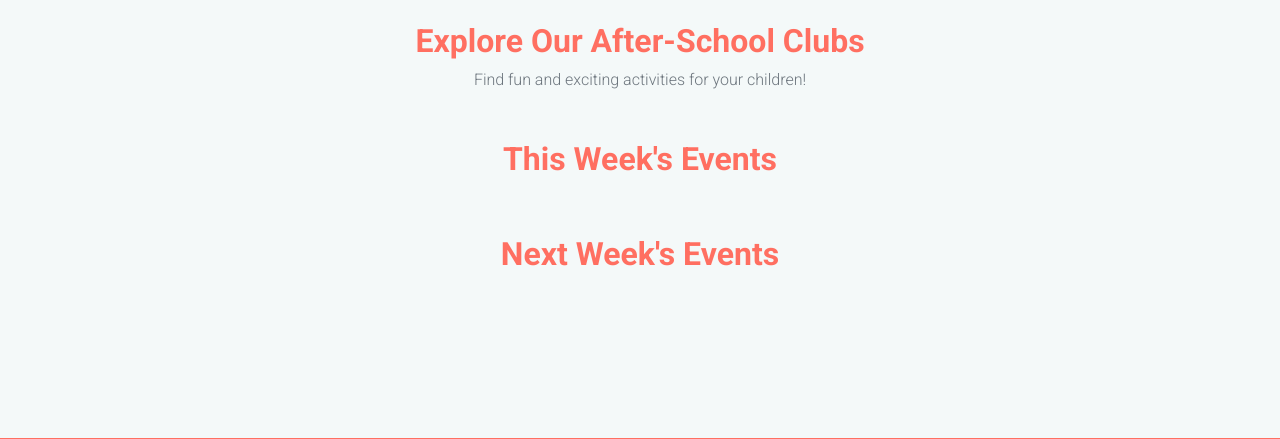
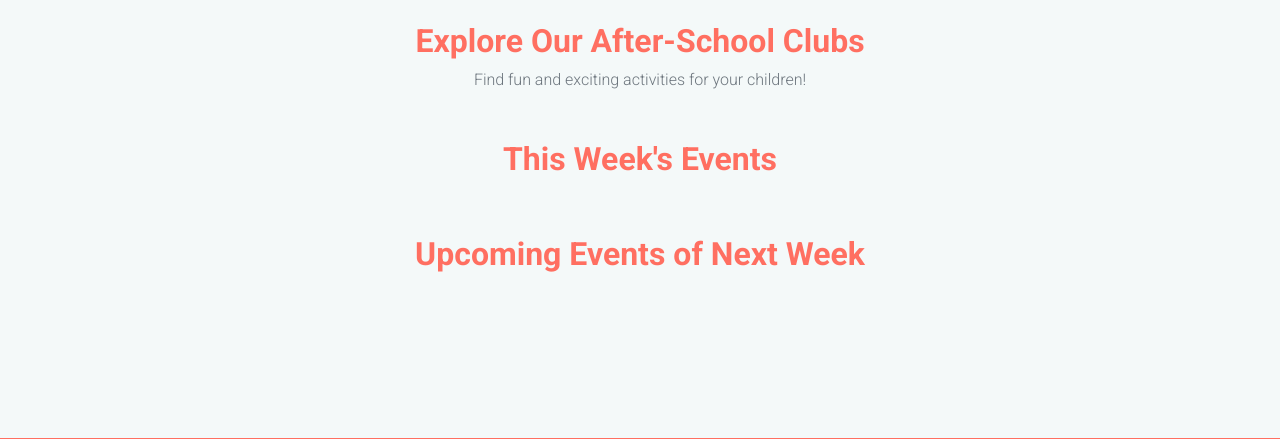
Before and after one commit to SonaliP11/HappyCamp, a Django app: template camp/templates/camp/index.html in a window 1280 px wide. Shown: the part 243-682 px from the top of the page. Run offline with Django 4.2, Linux system fonts and the light colour scheme; the template is opened without the code that fills it, so the values that code supplies are empty.

Commit message:
Update heading for upcoming events section in index template

```diff
--- a/camp/templates/camp/index.html
+++ b/camp/templates/camp/index.html
@@ -45,7 +45,7 @@
     </div>
 
     <!-- Next Week's Events Section -->
-    <h2 class="text-center mt-5">Next Week's Events</h2>
+    <h2 class="text-center mt-5">Upcoming Events of Next Week</h2>
     <div class="row justify-content-center">
         {% for club in next_week_clubs %}
         <div class="col-md-4 mb-4">
```
